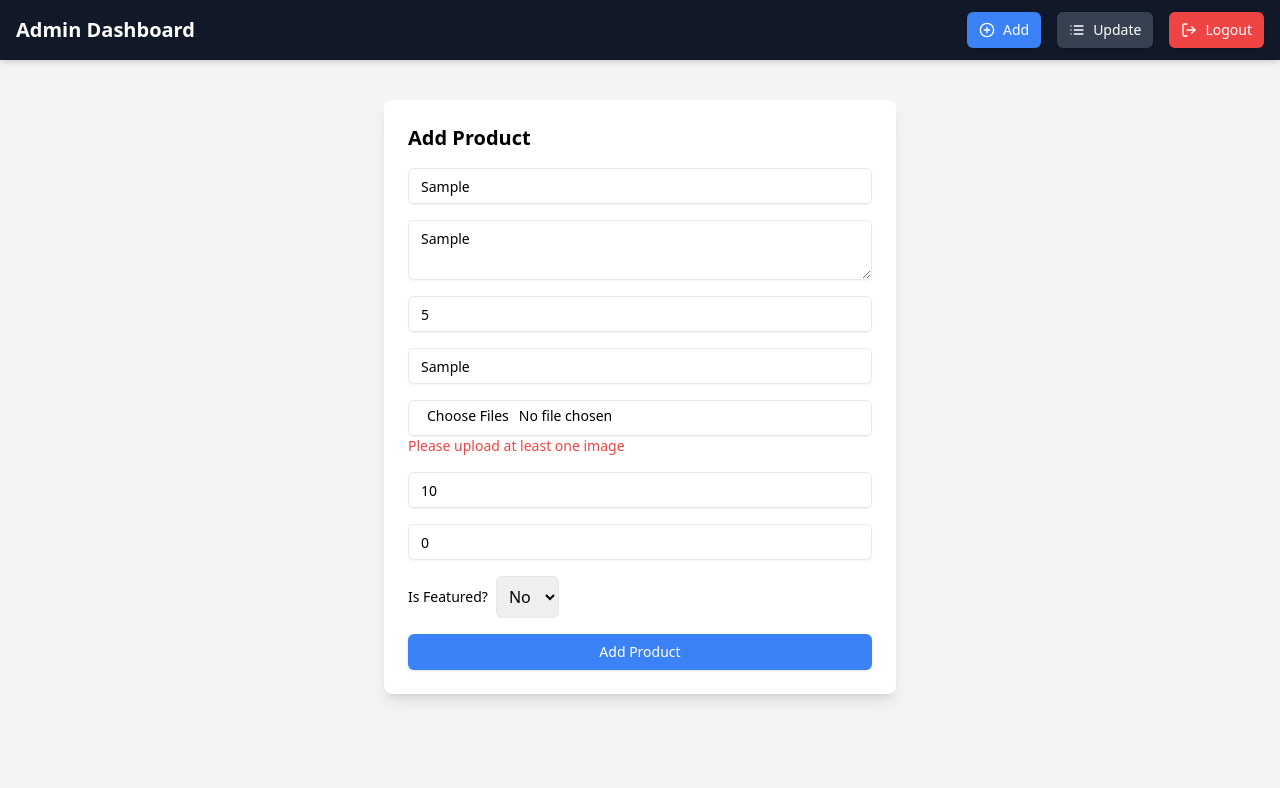
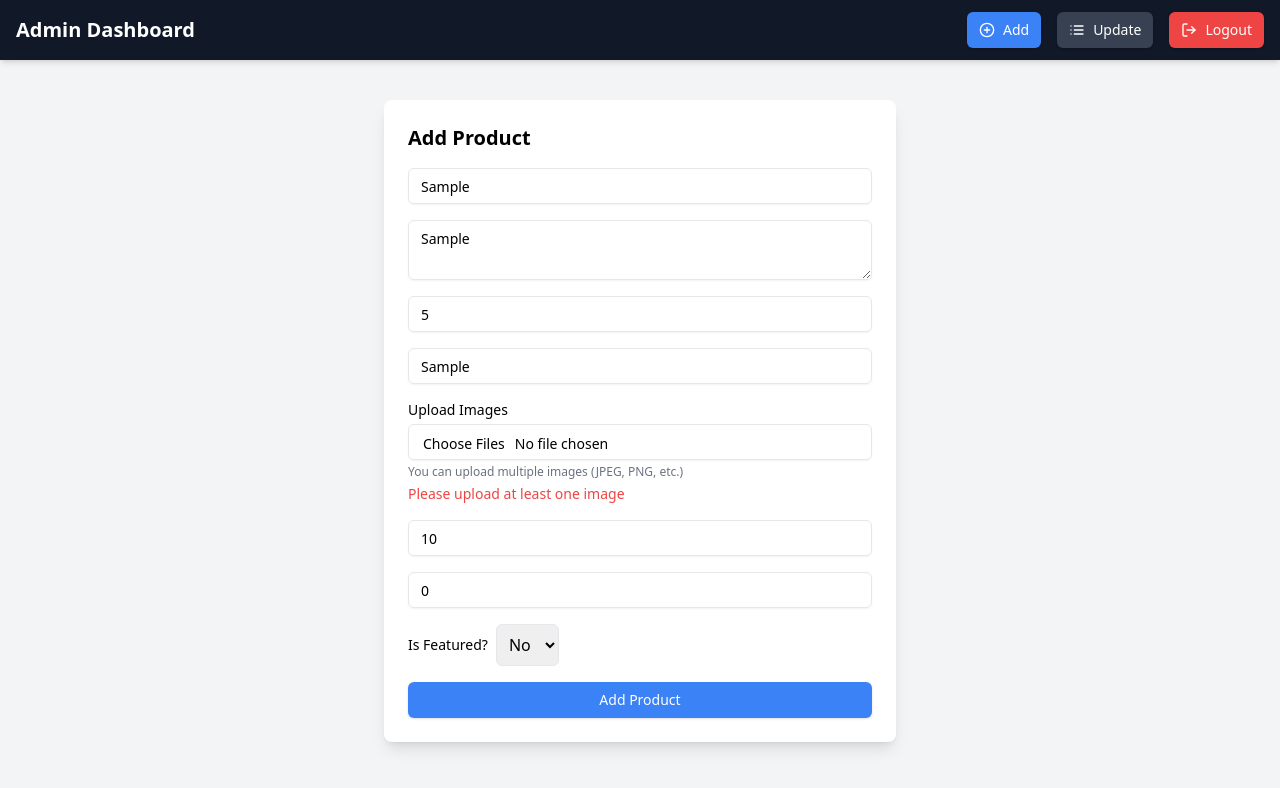
Before and after one commit to Shaikhmohamm/nayaab, a Next.js app: page /admin/add-product in a window 1280 px wide. Both pictures are taken after typing "Sample", "Sample", "5", "Sample" into the empty fields and a click on the button "Add Product". Shown: the top 788 px of the page. Built offline with nearby package versions, Linux system fonts and the light colour scheme.

Commit message:
added feature in add-to-product

```diff
--- a/src/app/admin/add-product/page.jsx
+++ b/src/app/admin/add-product/page.jsx
@@ -42,7 +42,10 @@ const AddProductPage = () => {
           isFeatured: values.isFeatured === "true"
         };
 
-                await axios.post(`${process.env.NEXT_PUBLIC_API_BASE_URL}/api/add`, formattedData, { withCredentials: true });
+        await axios.post(`${process.env.NEXT_PUBLIC_API_BASE_URL}/api/add`, formattedData, {
+          withCredentials: true
+        });
+
         alert("Product added successfully!");
         resetForm();
       } catch (error) {
@@ -56,7 +59,7 @@ const AddProductPage = () => {
 
   const handleFileChange = async (e) => {
     const files = e.target.files;
-        const urls = [];
+    const urls = [...formik.values.images]; // keep existing images
     try {
       for (const file of files) {
         const formData = new FormData();
@@ -75,6 +78,11 @@ const AddProductPage = () => {
       console.error("Cloudinary upload error:", err.response ? err.response.data : err);
       alert("Image upload failed");
     }
+  };
+
+  const handleRemoveImage = (indexToRemove) => {
+    const updatedImages = formik.values.images.filter((_, index) => index !== indexToRemove);
+    formik.setFieldValue("images", updatedImages);
   };
 
   return (
@@ -112,14 +120,43 @@ const AddProductPage = () => {
           </div>
 
           <div>
-                        <Input type="file" name="imageFile" onChange={handleFileChange} multiple />
+            <label htmlFor="imageFile" className="block text-sm font-medium mb-1">
+              Upload Images
+            </label>
+            <Input
+              id="imageFile"
+              type="file"
+              name="imageFile"
+              onChange={handleFileChange}
+              multiple
+              className="border p-2 rounded-md cursor-pointer"
+            />
+            <p className="text-xs text-gray-500 mt-1">You can upload multiple images (JPEG, PNG, etc.)</p>
+
             {formik.touched.images && formik.errors.images && (
-                            <div className="text-red-500 text-sm">{formik.errors.images}</div>
+              <div className="text-red-500 text-sm mt-1">{formik.errors.images}</div>
             )}
+
             {formik.values.images.length > 0 && (
-                            <div className="grid grid-cols-2 gap-2 mt-2">
+              <div className="grid grid-cols-2 sm:grid-cols-3 gap-3 mt-4">
                 {formik.values.images.map((url, index) => (
-                                    <img key={index} src={url} alt={`Uploaded ${index}`} className="w-full h-32 object-cover rounded" />
+                  <div key={index} className="relative group border rounded overflow-hidden">
+                    <img
+                      src={url}
+                      alt={`Uploaded ${index}`}
+                      className="w-full h-32 object-cover"
+                    />
+                    <button
+                      type="button"
+                      onClick={() => handleRemoveImage(index)}
+                      className="absolute top-1 right-1 bg-red-600 text-white text-xs px-1.5 py-0.5 rounded hover:bg-red-700 transition"
+                    >
+                      ✕
+                    </button>
+                    <span className="absolute bottom-1 left-1 text-xs bg-black bg-opacity-60 text-white px-1.5 py-0.5 rounded">
+                      #{index + 1}
+                    </span>
+                  </div>
                 ))}
               </div>
             )}
```
Lines whose indentation alone changed are shown as unchanged.
